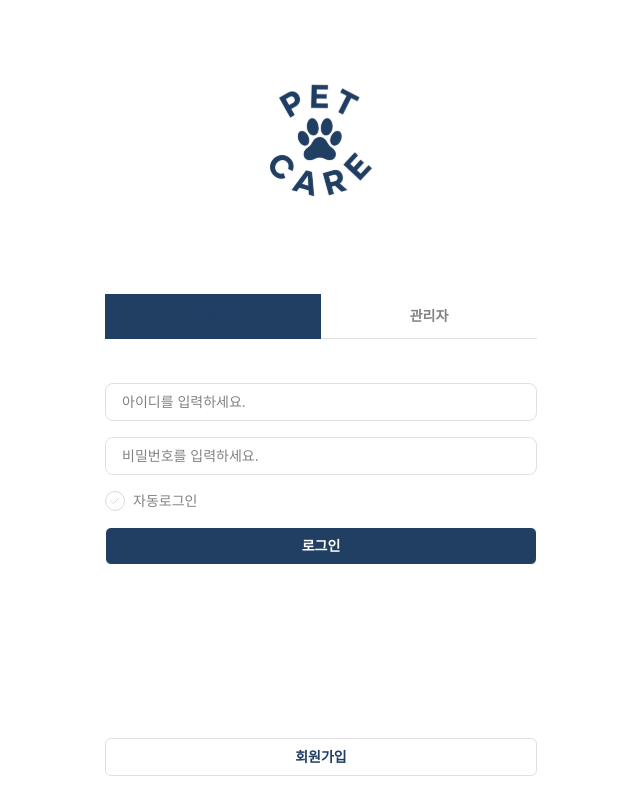
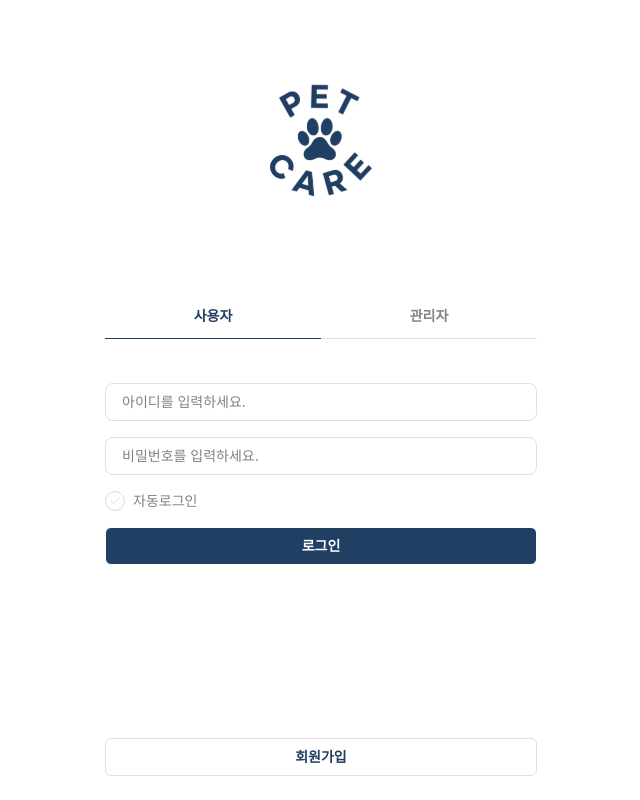
Before and after one commit to nguswjd/PetCare_client, a React (Vite) app: page /login in a window 1280 px wide. Shown: the whole page, without its empty margins (319-959 px from the left). Built offline with nearby package versions, Linux system fonts and the light colour scheme.

Commit message:
style: button user상태 active일때 배경색 추가

```diff
--- a/src/components/ui/button.tsx
+++ b/src/components/ui/button.tsx
@@ -55,7 +55,7 @@ function Button({
         buttonVariants({ variant, active }),
         variant === "user" &&
           (active
-            ? "border-b-main-1 text-main-1"
+            ? "border-b-main-1 bg-white text-main-1"
             : "border-b-gray-3 text-gray-6"),
         className
       )}
```
